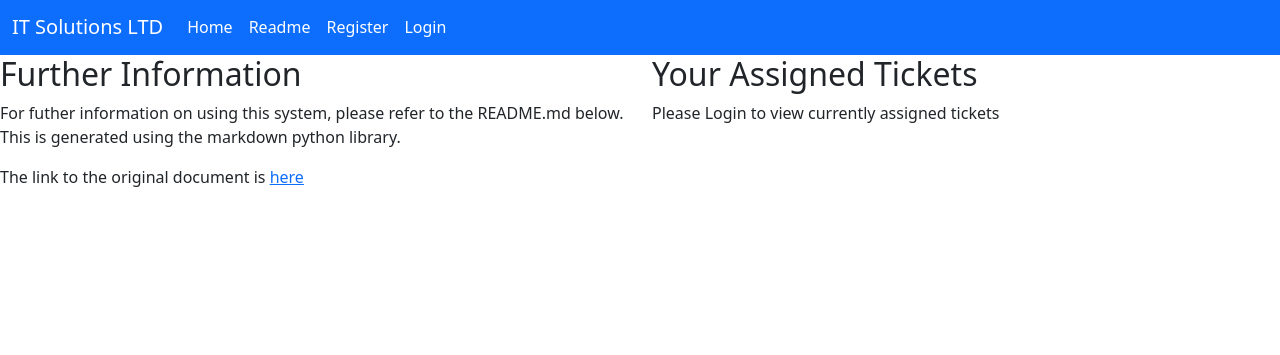
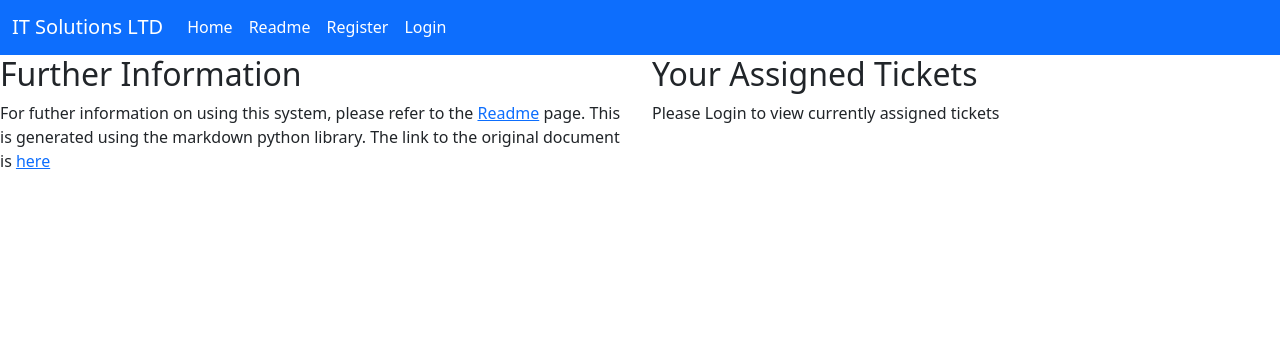
Before and after one commit to Stylie777/SoftwareEngineeringL5, a Django app: page / in a window 1280 px wide. Shown: the part 57-412 px from the top of the page. Run offline with Django 4.2, Linux system fonts and the light colour scheme.

Commit message:
home: Update readme information

```diff
--- a/assignment/assignment/myapp/templates/myapp/home.html
+++ b/assignment/assignment/myapp/templates/myapp/home.html
@@ -9,9 +9,7 @@
         <div class="row">
             <div class="col-lg-6">
                 <h2>Further Information</h2>
-                <p>For futher information on using this system, please refer to the README.md below. This is generated using the markdown python library.<p/>
-                <p>The link to the original document is <a href="https://github.com/Stylie777/SoftwareEngineeringL5/blob/main/assignment/assignment/README.md">here</a></p>
-                <br>
+                <p>For futher information on using this system, please refer to the <a href="/readme">Readme</a> page. This is generated using the markdown python library. The link to the original document is <a href="https://github.com/Stylie777/SoftwareEngineeringL5/blob/main/assignment/assignment/README.md">here</a><p/>
             </div>
             <div class="col-lg-6">
                 <h2>Your Assigned Tickets</h2>
```
